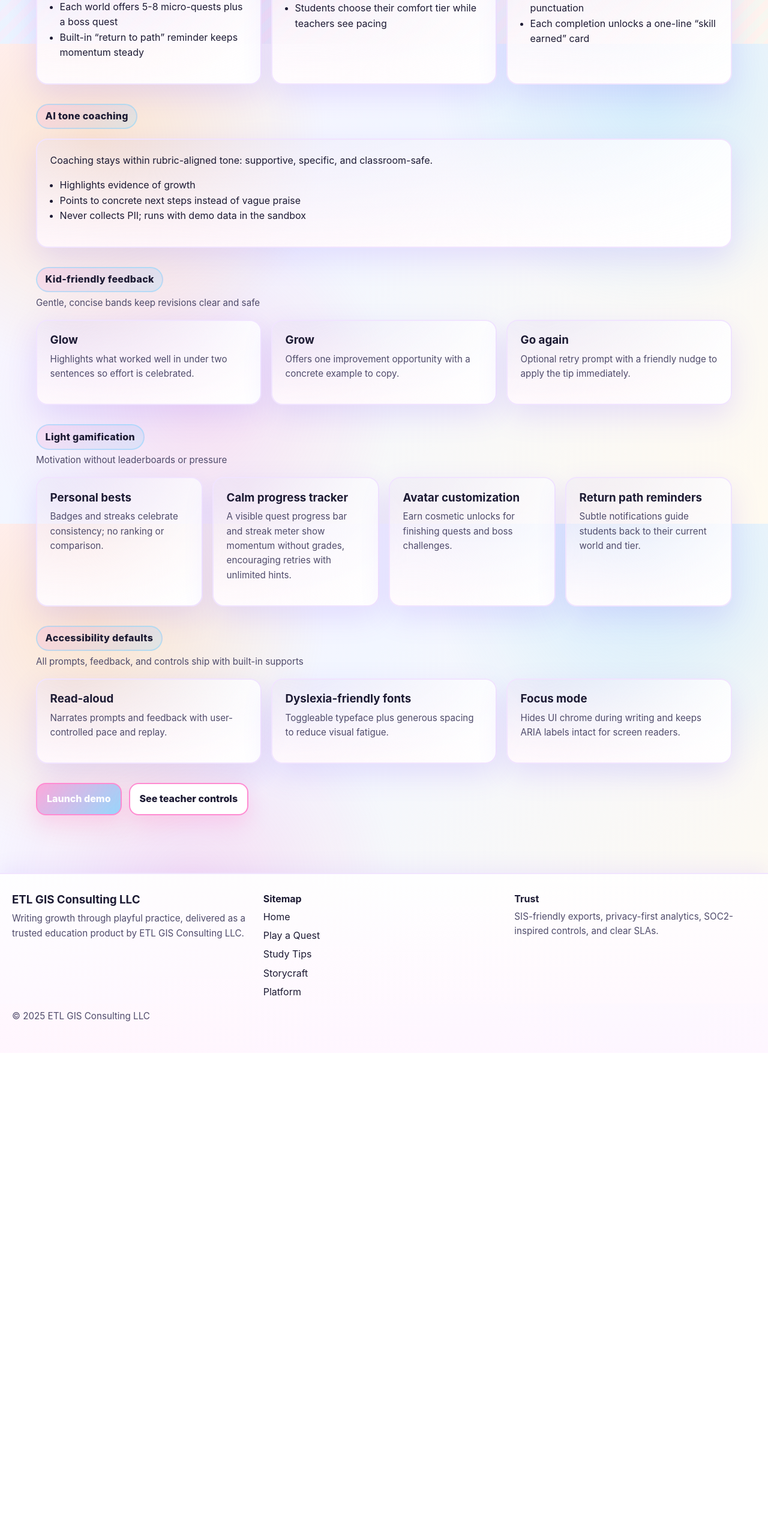
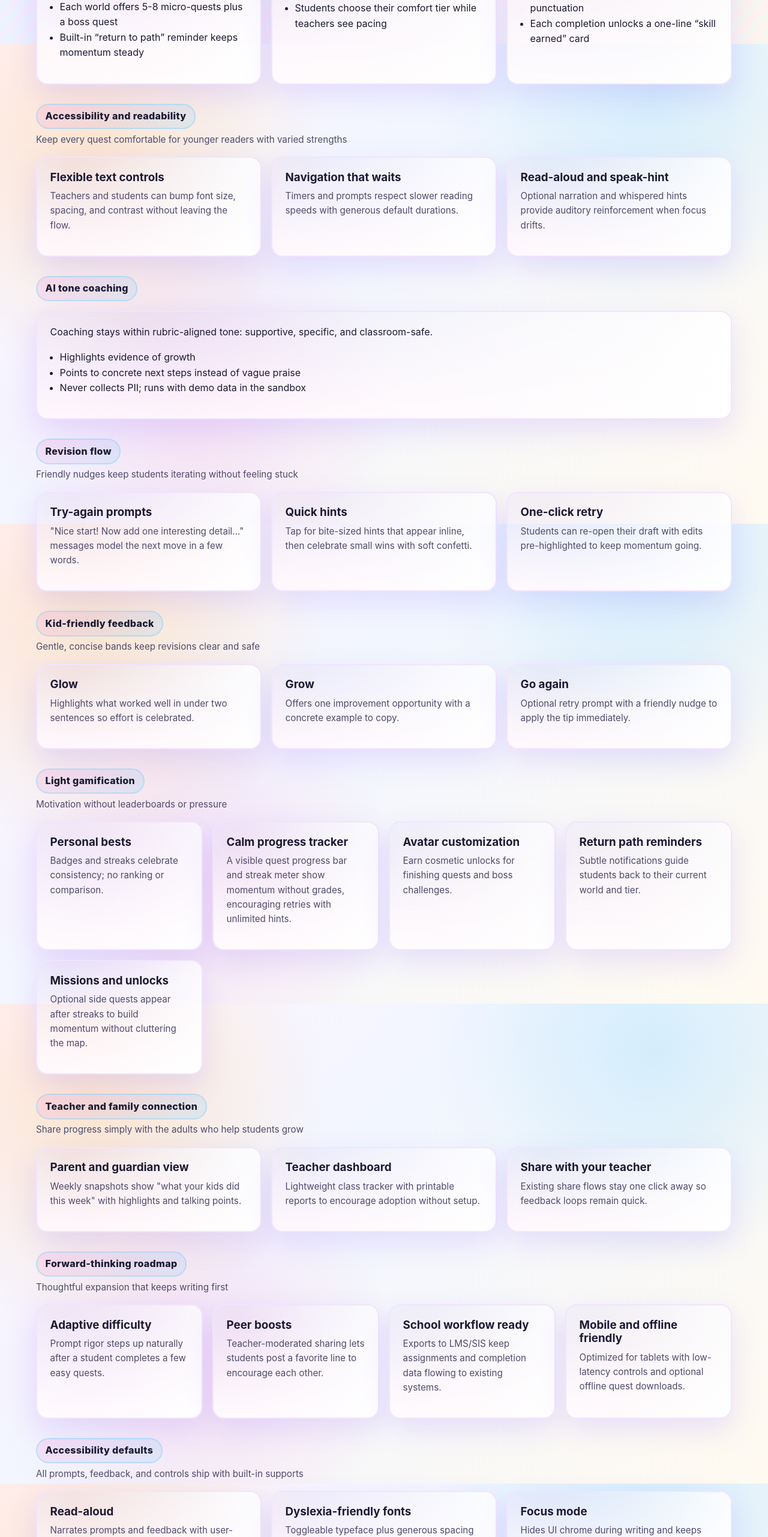
Before and after one commit to Omoluabi1003/Keyville, a Next.js app: page /storycraft in a window 1280 px wide. Shown: the part 727-3289 px from the top of the page at 60% size. Before the commit the page ends 2482 px from the top, so only its background shows below. Built offline with nearby package versions, Linux system fonts and the light colour scheme.

Commit message:
Expand Storycraft supports and roadmap

```diff
--- a/app/storycraft/page.tsx
+++ b/app/storycraft/page.tsx
@@ -67,6 +67,26 @@ export default function StorycraftPage() {
         </div>
       </Section>
 
+      <Section
+        title="Accessibility and readability"
+        subtitle="Keep every quest comfortable for younger readers with varied strengths"
+      >
+        <div className="card-grid">
+          <div className="card">
+            <h3>Flexible text controls</h3>
+            <p className="small">Teachers and students can bump font size, spacing, and contrast without leaving the flow.</p>
+          </div>
+          <div className="card">
+            <h3>Navigation that waits</h3>
+            <p className="small">Timers and prompts respect slower reading speeds with generous default durations.</p>
+          </div>
+          <div className="card">
+            <h3>Read-aloud and speak-hint</h3>
+            <p className="small">Optional narration and whispered hints provide auditory reinforcement when focus drifts.</p>
+          </div>
+        </div>
+      </Section>
+
       <Section title="AI tone coaching">
         <div className="card">
           <p>Coaching stays within rubric-aligned tone: supportive, specific, and classroom-safe.</p>
@@ -75,6 +95,26 @@ export default function StorycraftPage() {
             <li>Points to concrete next steps instead of vague praise</li>
             <li>Never collects PII; runs with demo data in the sandbox</li>
           </ul>
+        </div>
+      </Section>
+
+      <Section
+        title="Revision flow"
+        subtitle="Friendly nudges keep students iterating without feeling stuck"
+      >
+        <div className="card-grid">
+          <div className="card">
+            <h3>Try-again prompts</h3>
+            <p className="small">"Nice start! Now add one interesting detail…" messages model the next move in a few words.</p>
+          </div>
+          <div className="card">
+            <h3>Quick hints</h3>
+            <p className="small">Tap for bite-sized hints that appear inline, then celebrate small wins with soft confetti.</p>
+          </div>
+          <div className="card">
+            <h3>One-click retry</h3>
+            <p className="small">Students can re-open their draft with edits pre-highlighted to keep momentum going.</p>
+          </div>
         </div>
       </Section>
 
@@ -116,6 +156,51 @@ export default function StorycraftPage() {
             <h3>Return path reminders</h3>
             <p className="small">Subtle notifications guide students back to their current world and tier.</p>
           </div>
+          <div className="card">
+            <h3>Missions and unlocks</h3>
+            <p className="small">Optional side quests appear after streaks to build momentum without cluttering the map.</p>
+          </div>
+        </div>
+      </Section>
+
+      <Section
+        title="Teacher and family connection"
+        subtitle="Share progress simply with the adults who help students grow"
+      >
+        <div className="card-grid">
+          <div className="card">
+            <h3>Parent and guardian view</h3>
+            <p className="small">Weekly snapshots show "what your kids did this week" with highlights and talking points.</p>
+          </div>
+          <div className="card">
+            <h3>Teacher dashboard</h3>
+            <p className="small">Lightweight class tracker with printable reports to encourage adoption without setup.</p>
+          </div>
+          <div className="card">
+            <h3>Share with your teacher</h3>
+            <p className="small">Existing share flows stay one click away so feedback loops remain quick.</p>
+          </div>
+        </div>
+      </Section>
+
+      <Section title="Forward-thinking roadmap" subtitle="Thoughtful expansion that keeps writing first">
+        <div className="card-grid">
+          <div className="card">
+            <h3>Adaptive difficulty</h3>
+            <p className="small">Prompt rigor steps up naturally after a student completes a few easy quests.</p>
+          </div>
+          <div className="card">
+            <h3>Peer boosts</h3>
+            <p className="small">Teacher-moderated sharing lets students post a favorite line to encourage each other.</p>
+          </div>
+          <div className="card">
+            <h3>School workflow ready</h3>
+            <p className="small">Exports to LMS/SIS keep assignments and completion data flowing to existing systems.</p>
+          </div>
+          <div className="card">
+            <h3>Mobile and offline friendly</h3>
+            <p className="small">Optimized for tablets with low-latency controls and optional offline quest downloads.</p>
+          </div>
         </div>
       </Section>
 
```
